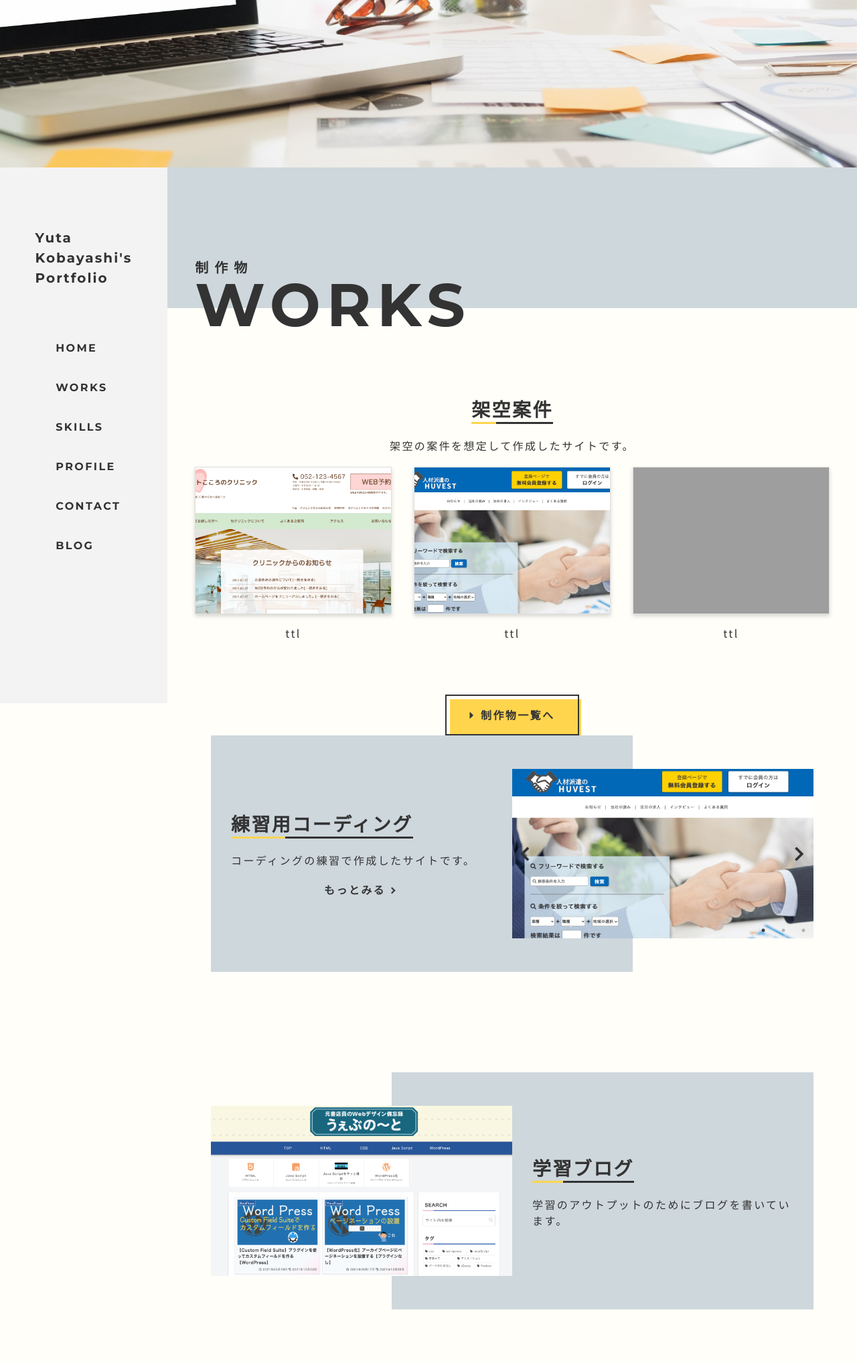
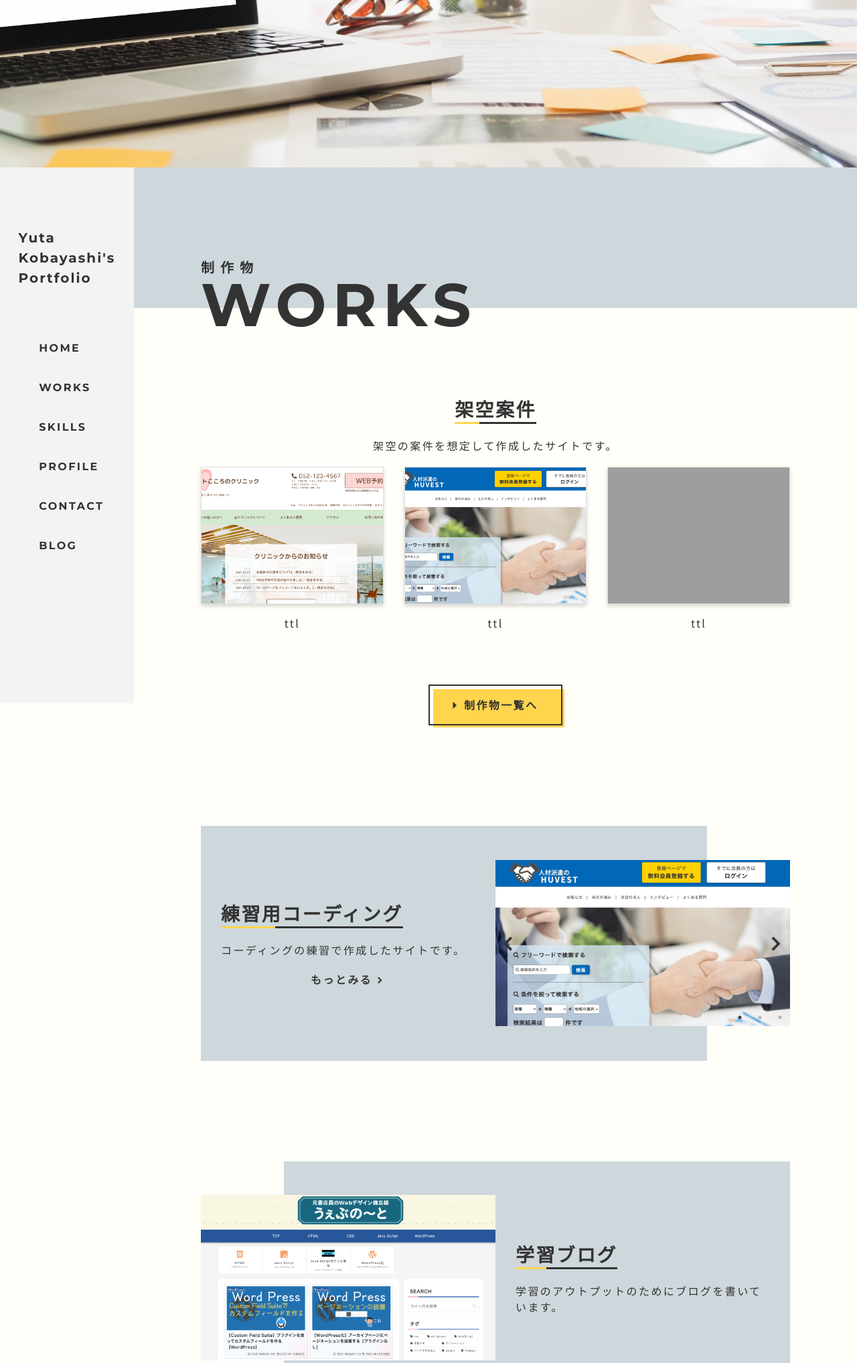
Before and after one commit to kbo580/my-portfolio-ver4, a PHP site: page / in a window 1280 px wide. Shown: the part 550-2585 px from the top of the page at 67% size. Run offline with PHP 8.4, Linux system fonts and the light colour scheme; style sheets or scripts are compiled from the project's sources; some web fonts are replaced; grey boxes are pictures that could not be loaded.

Commit message:
画面幅の修正

```diff
--- a/css/styles.css
+++ b/css/styles.css
@@ -37,7 +37,7 @@ img {
 /* font-size */
 .inner {
   margin: 0 auto;
-  max-width: 1200px;
+  max-width: 1400px;
   width: 100%;
   padding: 0 4%;
 }
@@ -102,6 +102,9 @@ section {
 }
 
 @media (min-width: 1000px) {
+  .inner {
+    padding: 0 100px;
+  }
   .container {
     display: -webkit-box;
     display: -ms-flexbox;
@@ -117,6 +120,7 @@ section {
             flex-direction: column;
     min-height: 100vh;
     width: calc(100% - 250px);
+    width: calc(100% - 200px);
   }
   body {
     font-size: 1rem;
@@ -447,7 +451,7 @@ body.active {
     background-color: #cbcbd3;
     background-color: #F3F3F3;
     padding-top: 90px;
-    width: 250px;
+    width: 200px;
     height: 100vh;
     position: -webkit-sticky;
     position: sticky;
@@ -551,8 +555,12 @@ body.active {
   text-align: center;
 }
 
-.works__item-wrapper:not(:last-child) {
+.works__item-wrapper {
   margin-bottom: 80px;
+}
+
+.works__item-wrapper--mb0 {
+  margin-bottom: 0px;
 }
 
 .works__text--mb {
@@ -603,7 +611,9 @@ body.active {
 }
 
 .works__image-wrapper {
-  width: 100%;
+  width: 80%;
+  min-width: 345px;
+  margin: 0 auto;
   aspect-ratio: 16 / 9;
   overflow: hidden;
 }
@@ -734,15 +744,14 @@ body.active {
             flex-direction: row-reverse;
   }
   .works-sub-wrapper {
-    padding: 50px 0;
+    padding: 50px 4%;
     display: -webkit-box;
     display: -ms-flexbox;
     display: flex;
     -webkit-box-align: center;
         -ms-flex-align: center;
             align-items: center;
-    max-width: 900px;
-    margin: 0 auto;
+    margin: 0 auto 80px;
   }
   .works-sub-wrapper::after {
     width: 70%;
@@ -751,11 +760,18 @@ body.active {
 }
 
 @media (min-width: 1000px) {
-  .works__item-wrapper:not(:last-child) {
+  .works__item-wrapper {
     margin-bottom: 150px;
+  }
+  .works__item-wrapper--mb0 {
+    margin-bottom: 0px;
   }
   .works__item {
     width: 31%;
+  }
+  .works-sub-wrapper {
+    padding: 50px 100px;
+    max-width: 1100px;
   }
 }
 
--- a/css/styles.scss
+++ b/css/styles.scss
@@ -51,7 +51,7 @@ header,main,section,footer, div, ul, li, h1,h2,h3{
 
 .inner{
   margin: 0 auto;
-  max-width: 1200px;
+  max-width: 1400px;
   width: 100%;
   // background-color: rgba(241,92,168,0.2);
   padding: 0 4%;
@@ -102,12 +102,20 @@ section{
 }
 
 @media (min-width: 575px){
+  .inner{
+    // padding: 0 50px;
+  }
+
   section{
     padding: 90px 0 150px;
   }
 }
 
 @media (min-width: 1000px){
+  .inner{
+    padding: 0 100px;
+  }
+
   .container{
     display: flex;
   }
@@ -117,6 +125,7 @@ section{
     flex-direction: column;
     min-height: 100vh;
     width: calc(100% - 250px);
+    width: calc(100% - 200px);
   }
 
   body{
@@ -426,7 +435,7 @@ body.active{
     background-color: rgb(203, 203, 211);
     background-color: #F3F3F3;
     padding-top: 90px;
-    width: 250px;
+    width: 200px;
     height: 100vh;
     position: -webkit-sticky;
     position: sticky;
@@ -535,8 +544,12 @@ body.active{
     }
   }
 
-  &__item-wrapper:not(:last-child){
+  &__item-wrapper{
     margin-bottom: 80px;
+  }
+
+  &__item-wrapper--mb0{
+    margin-bottom: 0px;
   }
 
   &__text--mb{
@@ -580,7 +593,9 @@ body.active{
   }
 
   &__image-wrapper{
-    width: 100%;
+    width: 80%;
+    min-width: 345px;
+    margin: 0 auto;
     aspect-ratio: 16 / 9;
     overflow: hidden;
   }
@@ -710,11 +725,10 @@ body.active{
   }
 
   .works-sub-wrapper{
-    padding: 50px 0;
+    padding: 50px 4%;
     display: flex;
     align-items: center;
-    max-width: 900px;
-    margin: 0 auto;
+    margin: 0 auto 80px;
 
     &::after{
       width: 70%;
@@ -726,13 +740,22 @@ body.active{
 
 @media (min-width: 1000px){
   .works{
-    &__item-wrapper:not(:last-child){
+    &__item-wrapper{
       margin-bottom: 150px;
+    }
+
+    &__item-wrapper--mb0{
+      margin-bottom: 0px;
     }
 
     &__item{
       width: 31%;
     }
+  }
+
+  .works-sub-wrapper{
+    padding: 50px 100px;
+    max-width: 1100px;
   }
 
 }
```
Also changed, not shown: 1 other file.
